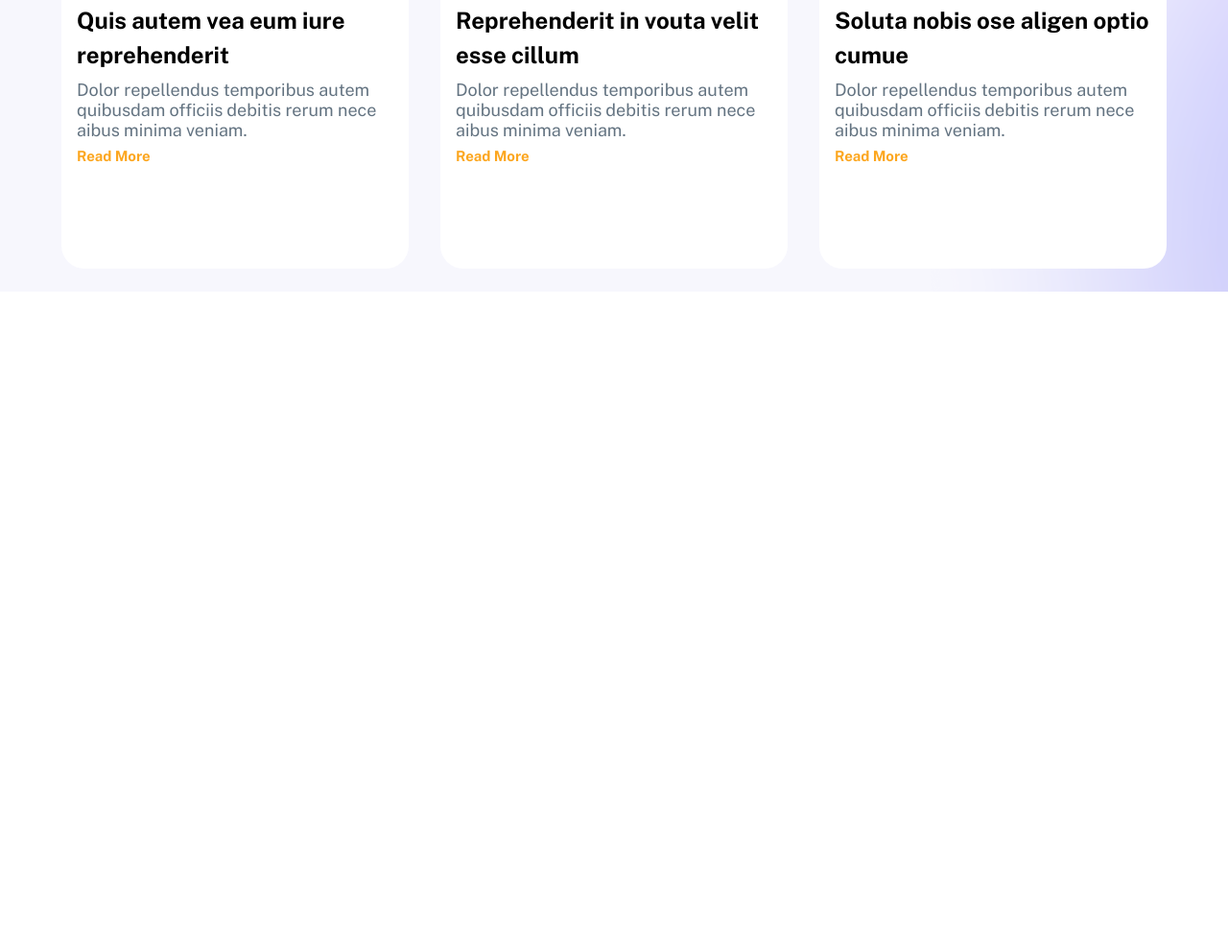
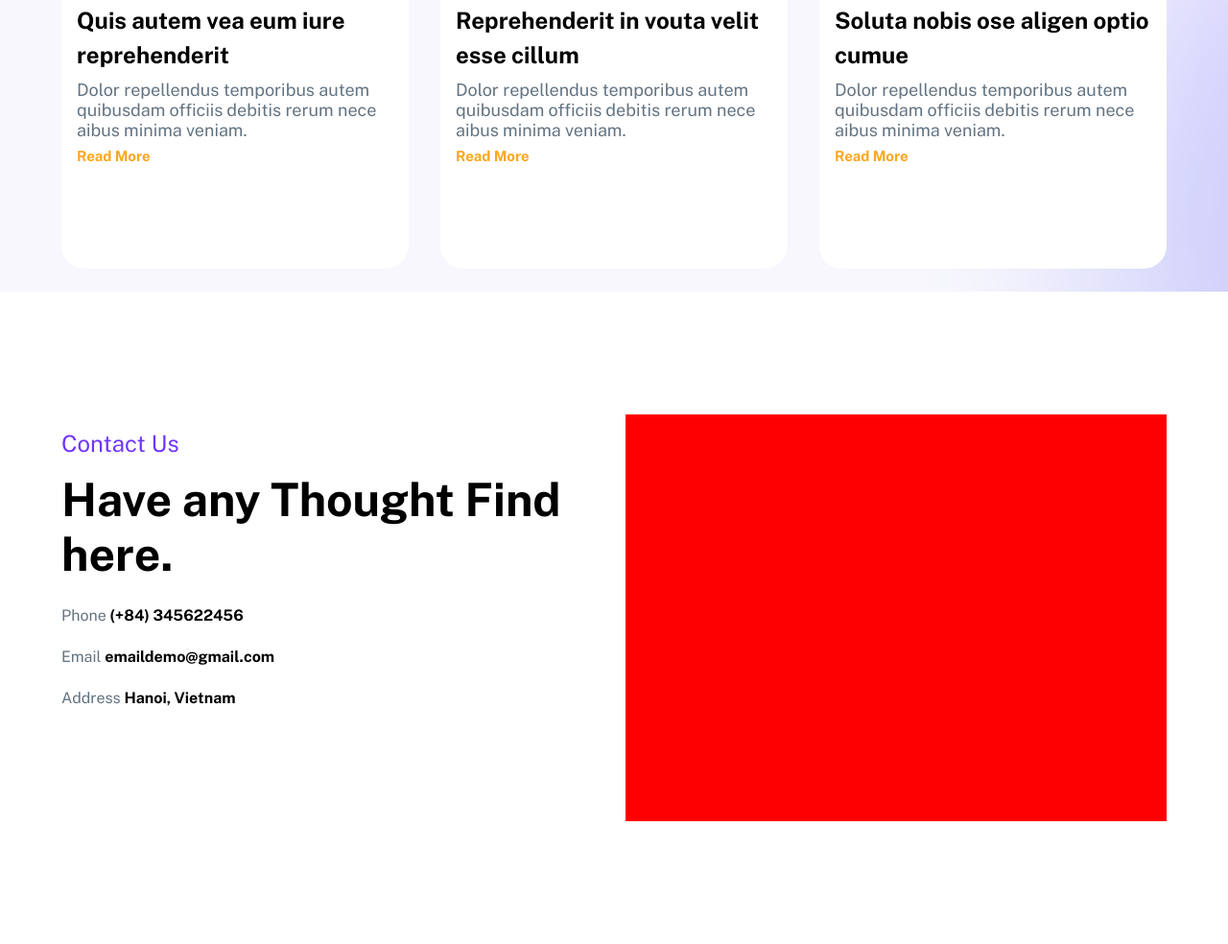
Before and after one commit to MaiHoangAnh190907/LetitiaParker2, a plain HTML site: page index.html in a window 1280 px wide. Shown: the part 4329-5313 px from the top of the page at 96% size. Before the commit the page ends 4633 px from the top, so only its background shows below. Drawn offline with nearby package versions, Linux system fonts and the light colour scheme.

Commit message:
lamnhanhlenkhongquyttien

```diff
--- a/index.html
+++ b/index.html
@@ -214,5 +214,17 @@
         </div>
       </div>
     </section>
+    <section id="consectetur">
+      <div class="Contact">
+      <p>Contact Us </p>
+      <h4>Have any Thought Find here.</h4>
+      <p><span>Phone</span> <b>(+84) 345622456</b> </p>
+      <p><span>Email</span> <b>emaildemo@gmail.com</b> </p>
+      <p><span>Address</span> <b>Hanoi, Vietnam</b> </p>
+      </div>
+      <div class="form">
+
+      </div>
+    </section>
   </body>
 </html>
--- a/style.css
+++ b/style.css
@@ -370,3 +370,32 @@ nav > div {
   gap: 33px;
   margin-top: 48px;
 }
+.Contact > p:nth-of-type(1) {
+  color: var(--primary-color);
+  font-size: 24px;
+  line-height: 36px;
+}
+#consectetur {
+  padding: 128px 0px;
+  display: flex;
+  justify-content: center;
+}
+.Contact > h4 {
+  width: 524px;
+  height: 128px;
+  gap: 0px;
+  opacity: 0px;
+  font-size: 48px;
+}
+span {
+  color: var(--content-color);
+}
+.Contact > p {
+  padding: 12px 0px;
+}
+.form {
+  background-color: red;
+  width: 564px;
+  height: 424px;
+  margin-left: 64px;
+}
```
